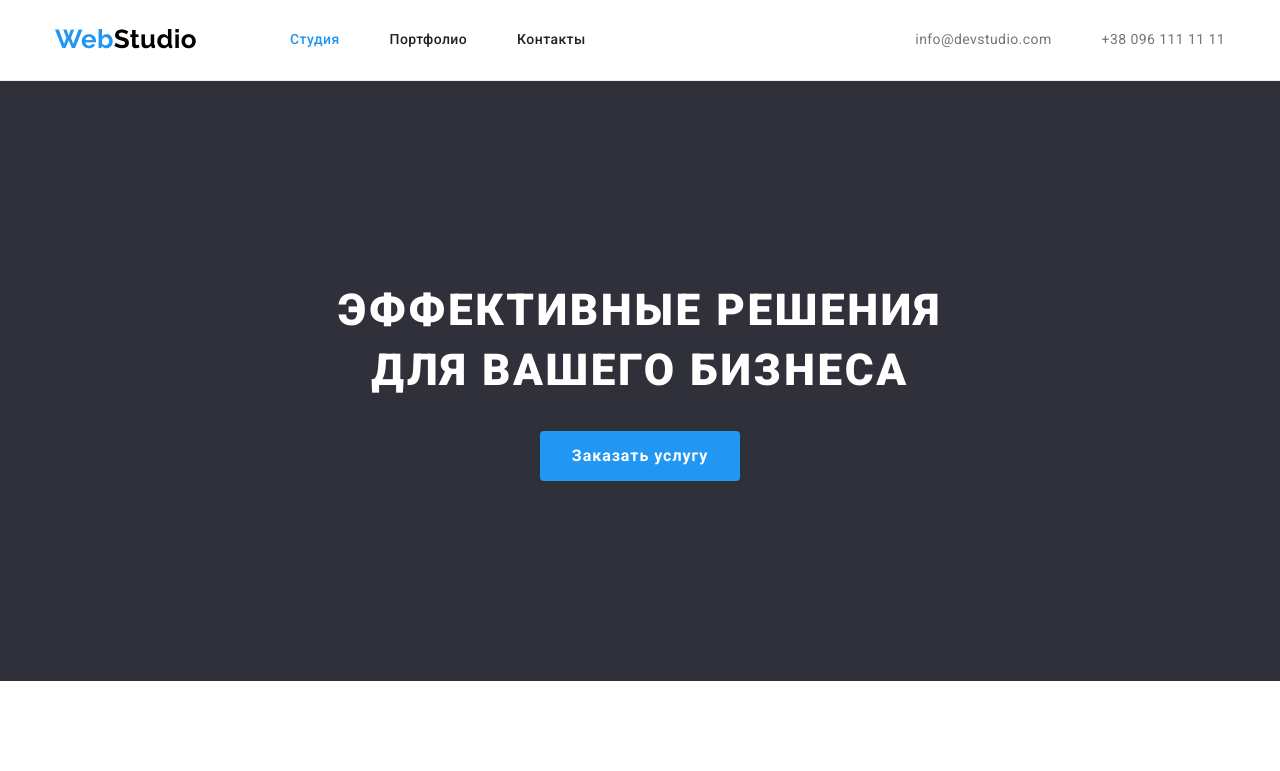
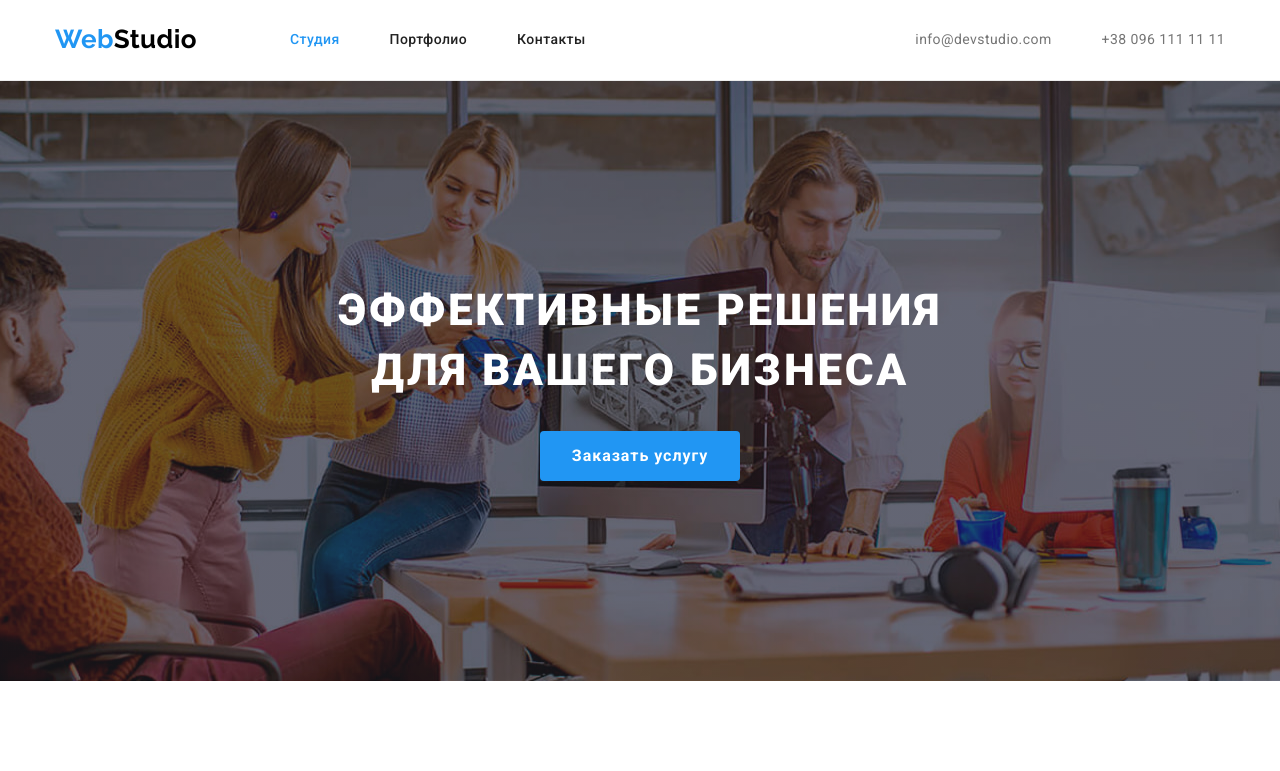
Before and after one commit to YaroslavTaranovskiy/goit-markup-hw-04, a plain HTML site: page index.html in a window 1280 px wide. Shown: the top 771 px of the page. Drawn offline with nearby package versions, Linux system fonts and the light colour scheme.

Commit message:
закінчив секцію герой

```diff
--- a/css/styles.css
+++ b/css/styles.css
@@ -158,12 +158,22 @@ img {
 /* hero */
 
 .hero {
-  background-color: #2f303a;
+  max-width: 1600px;
+  margin-right: auto;
+  margin-left: auto;
+
+  background-color: #C4C4C4;
 
   padding-top: 200px;
   padding-bottom: 200px;
 
   align-items: center;
+
+  background-image:
+  linear-gradient(rgba(47, 48, 58, 0.4), rgba(47, 48, 58, 0.4)),
+   url(../imeges/hero/background.jpg);
+  background-repeat: no-repeat;
+  background-position: center;
 }
 
 
```
Also changed, not shown: imeges/hero/background.jpg (added), imeges/hero/img-overlay.png (added).
